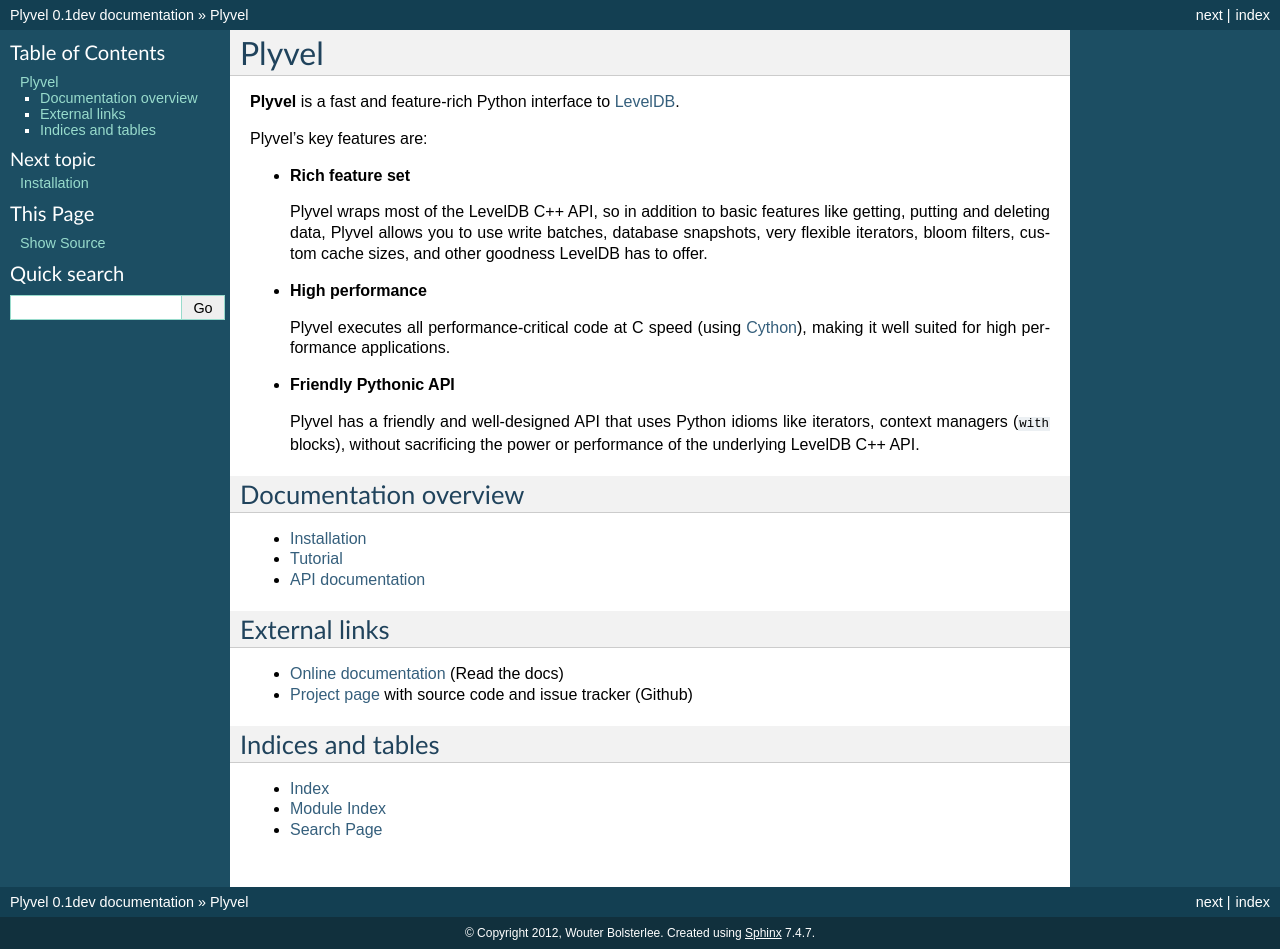
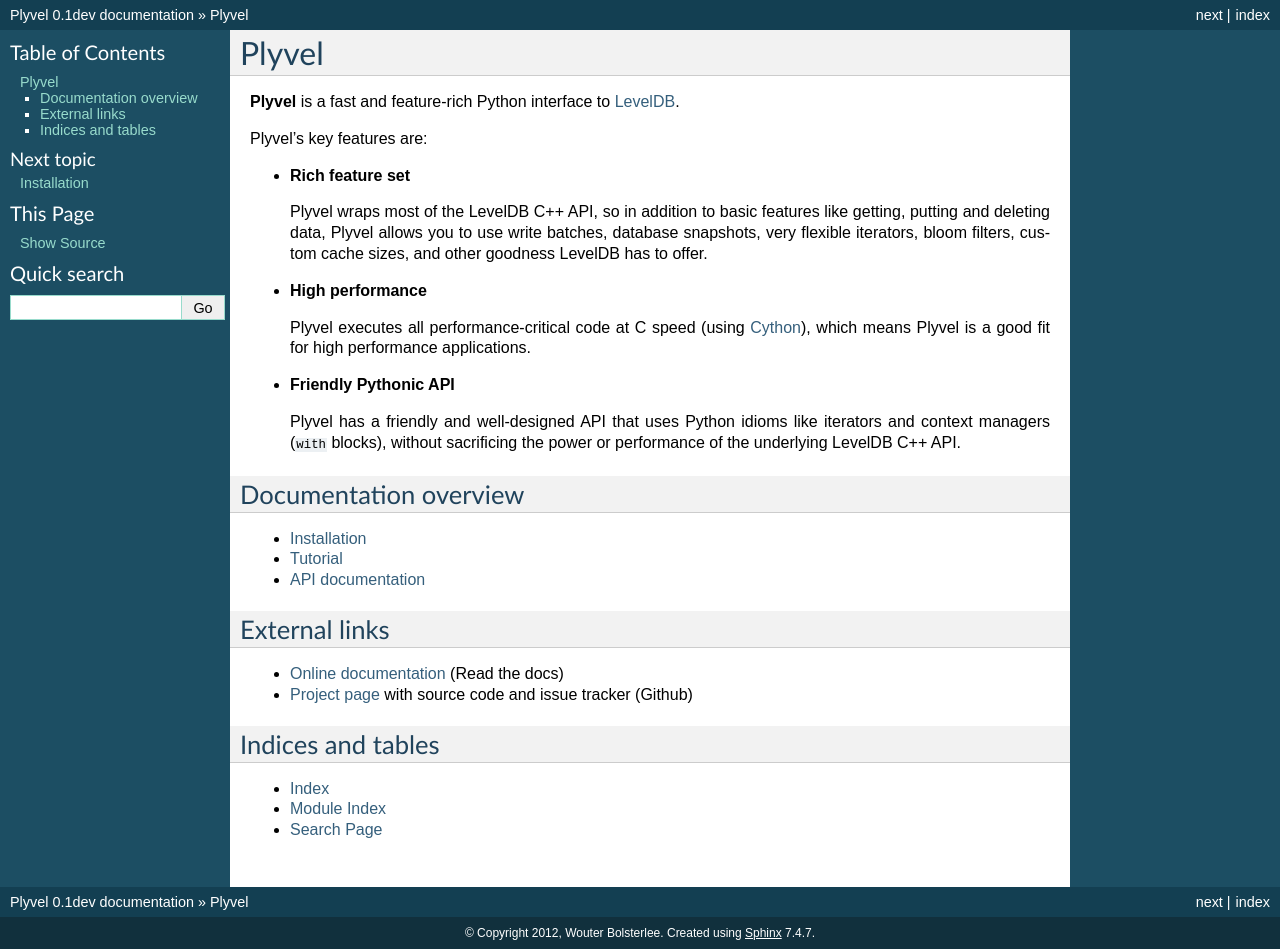
Before and after one commit to wbolster/plyvel, a Sphinx documentation site: the page built from doc/index.rst, in a window 1280 px wide. Built offline with Sphinx 7.4.7, drawn with Linux system fonts in a browser that asks for light colours.

Commit message:
Minor changes to documentation overview page

```diff
--- a/doc/index.rst
+++ b/doc/index.rst
@@ -21,13 +21,13 @@
 * **High performance**
 
   Plyvel executes all performance-critical code at C speed (using Cython_),
-  making it well suited for high performance applications.
+  which means Plyvel is a good fit for high performance applications.
 
 * **Friendly Pythonic API**
 
   Plyvel has a friendly and well-designed API that uses Python idioms like
-  iterators, context managers (``with`` blocks), without sacrificing the power
-  or performance of the underlying LevelDB C++ API.
+  iterators and context managers (``with`` blocks), without sacrificing the
+  power or performance of the underlying LevelDB C++ API.
 
 .. _LevelDB: http://code.google.com/p/leveldb/
 .. _Cython: http://cython.org/
```
